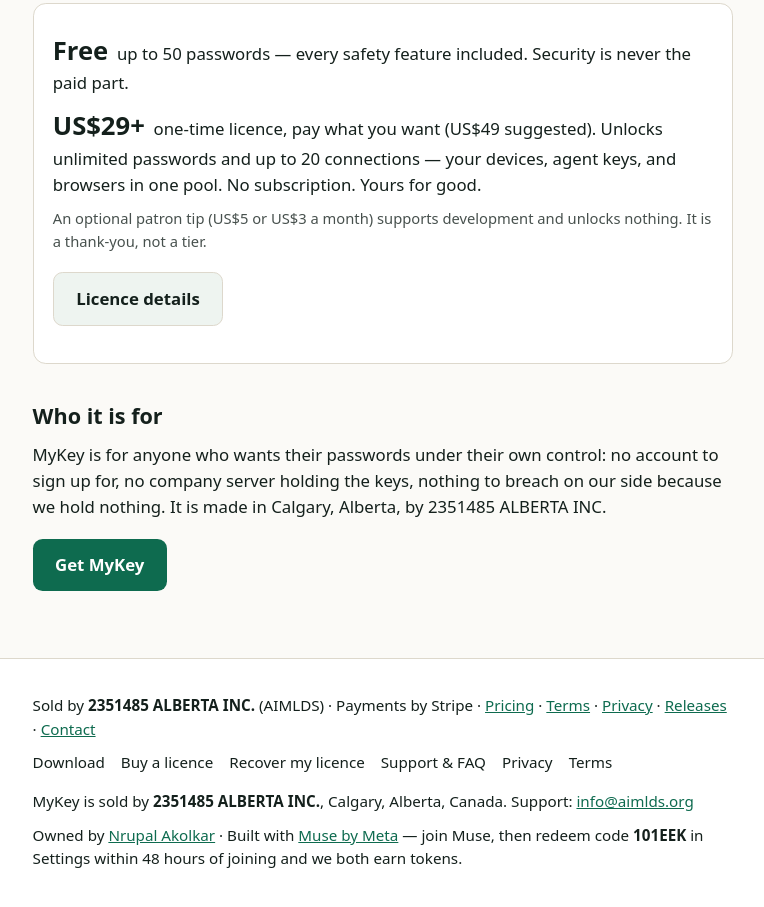
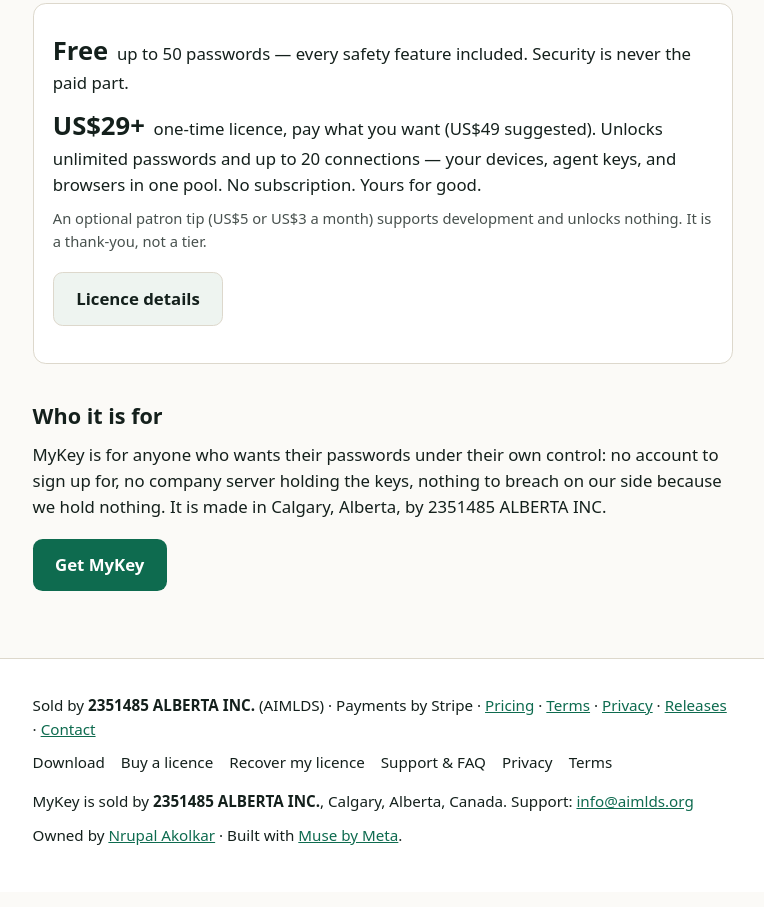
Before and after one commit to nrupala/usemykey-site, a plain HTML site: page site/index.html in a window 1280 px wide. Shown: the part 2478-3385 px from the top of the page, without its empty margins (257-1021 px from the left). Drawn offline with Linux system fonts and the light colour scheme.

Commit message:
attribution: drop referral code (board decision 2026-10-26 — keep attribution, drop code)

```diff
--- a/site/index.html
+++ b/site/index.html
@@ -86,7 +86,7 @@
     <a href="/terms">Terms</a>
   </nav>
   <p>MyKey is sold by <strong>2351485 ALBERTA INC.</strong>, Calgary, Alberta, Canada. Support: <a href="mailto:info@aimlds.org">info@aimlds.org</a></p>
-  <p>Owned by <a href="https://nrupalakolkar.com">Nrupal Akolkar</a> · Built with <a href="https://muse.ai/join">Muse by Meta</a> — join Muse, then redeem code <strong>101EEK</strong> in Settings within 48 hours of joining and we both earn tokens.</p>
+  <p>Owned by <a href="https://nrupalakolkar.com">Nrupal Akolkar</a> · Built with <a href="https://muse.ai/join">Muse by Meta</a>.
 </div></footer>
 </body>
 </html>
```
